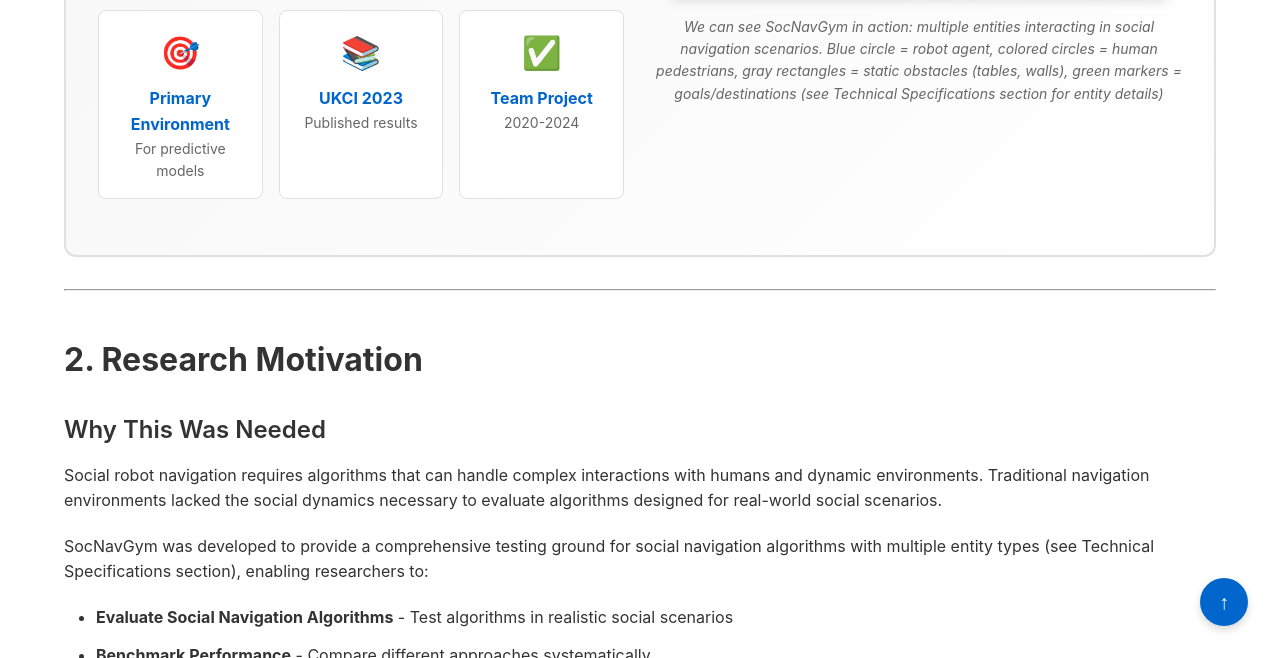
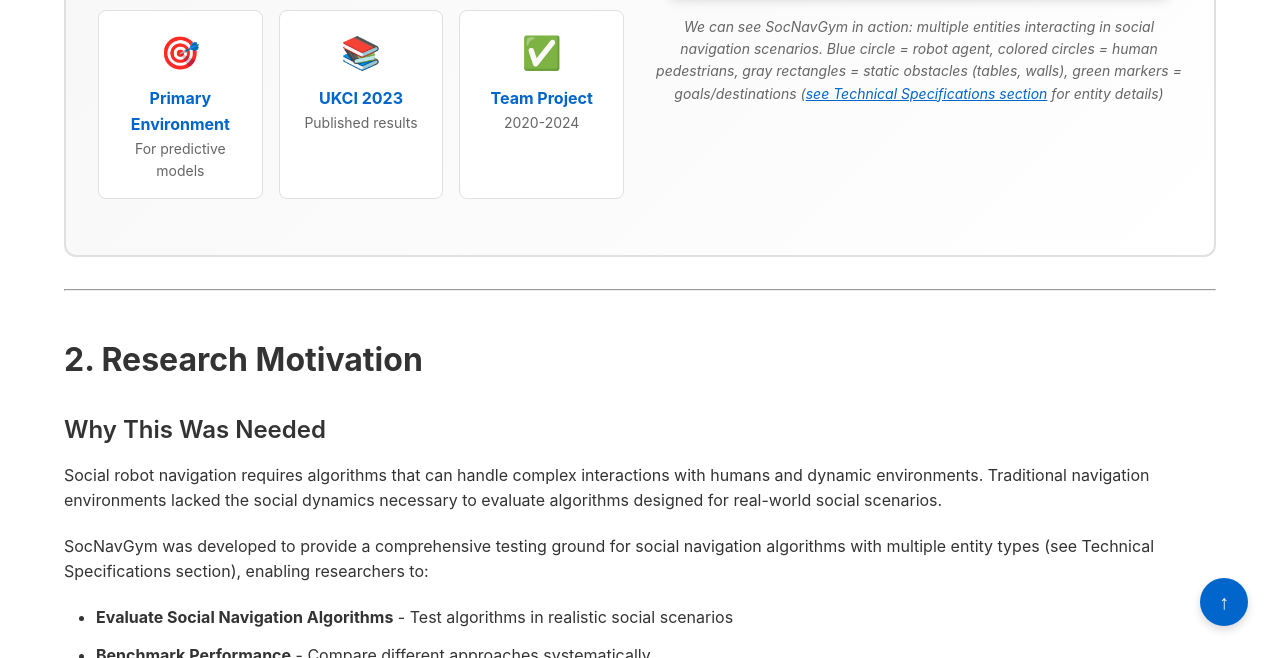
Before and after one commit to goodluckoguzie/goodluckoguzie.github.io, a Jekyll site: the page built from projects/socnavgym.md, in a window 1280 px wide and 900 px high, scrolled down 1060 px, cut to the strip 242-900 px from the top of the window. Built offline with Jekyll 4.4.1, drawn with Linux system fonts in a browser that asks for light colours.

Commit message:
Make 'see Technical Specifications section' clickable link in SocNavGym video caption

```diff
--- a/projects/socnavgym.md
+++ b/projects/socnavgym.md
@@ -68,7 +68,7 @@ title: SocNavGym - Research Project
         <source src="{{ '/video/SocNavGym.mp4' | relative_url }}" type="video/mp4">
         Your browser does not support the video tag.
       </video>
-      <p style="margin-top: 0.75rem; font-size: 0.875rem; color: var(--text-light); font-style: italic;">We can see SocNavGym in action: multiple entities interacting in social navigation scenarios. Blue circle = robot agent, colored circles = human pedestrians, gray rectangles = static obstacles (tables, walls), green markers = goals/destinations (see Technical Specifications section for entity details)</p>
+      <p style="margin-top: 0.75rem; font-size: 0.875rem; color: var(--text-light); font-style: italic;">We can see SocNavGym in action: multiple entities interacting in social navigation scenarios. Blue circle = robot agent, colored circles = human pedestrians, gray rectangles = static obstacles (tables, walls), green markers = goals/destinations (<a href="#specs" style="color: var(--link); text-decoration: underline;">see Technical Specifications section</a> for entity details)</p>
     </div>
   </div>
 </div>
```
